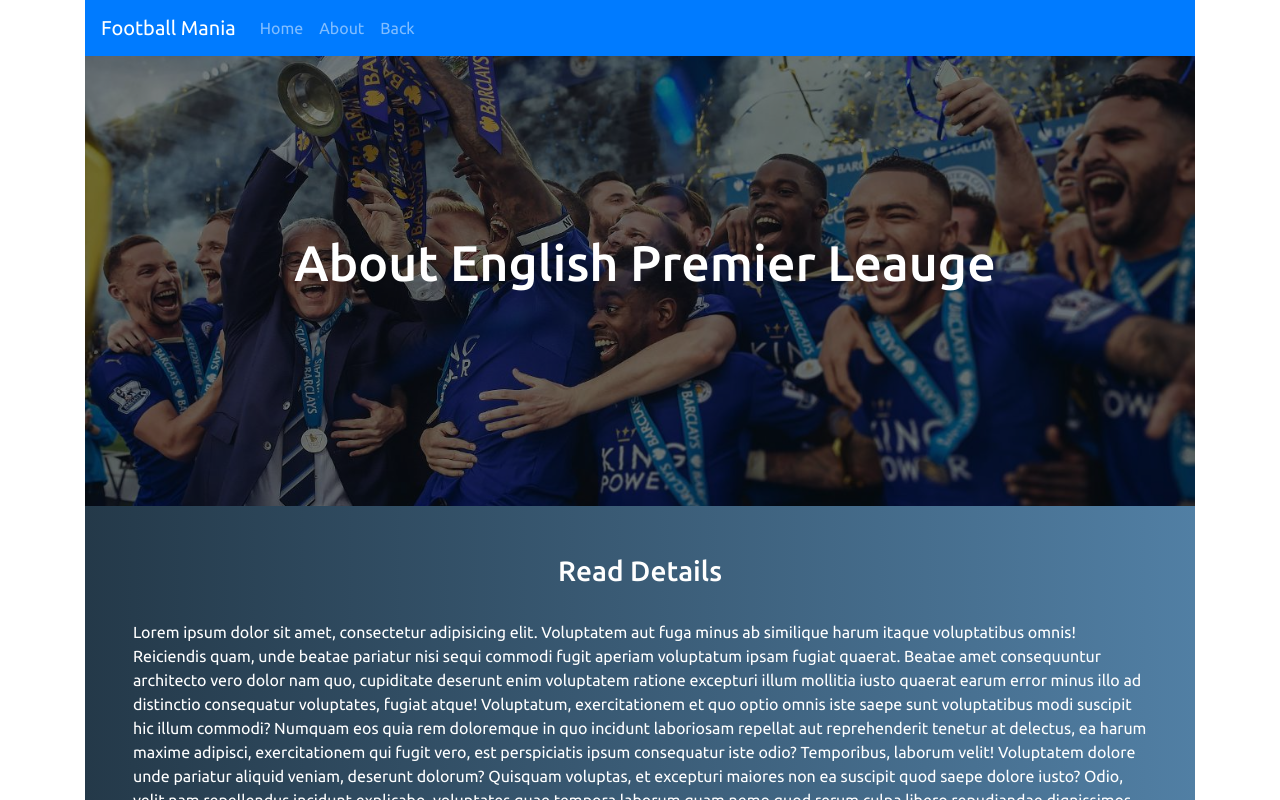
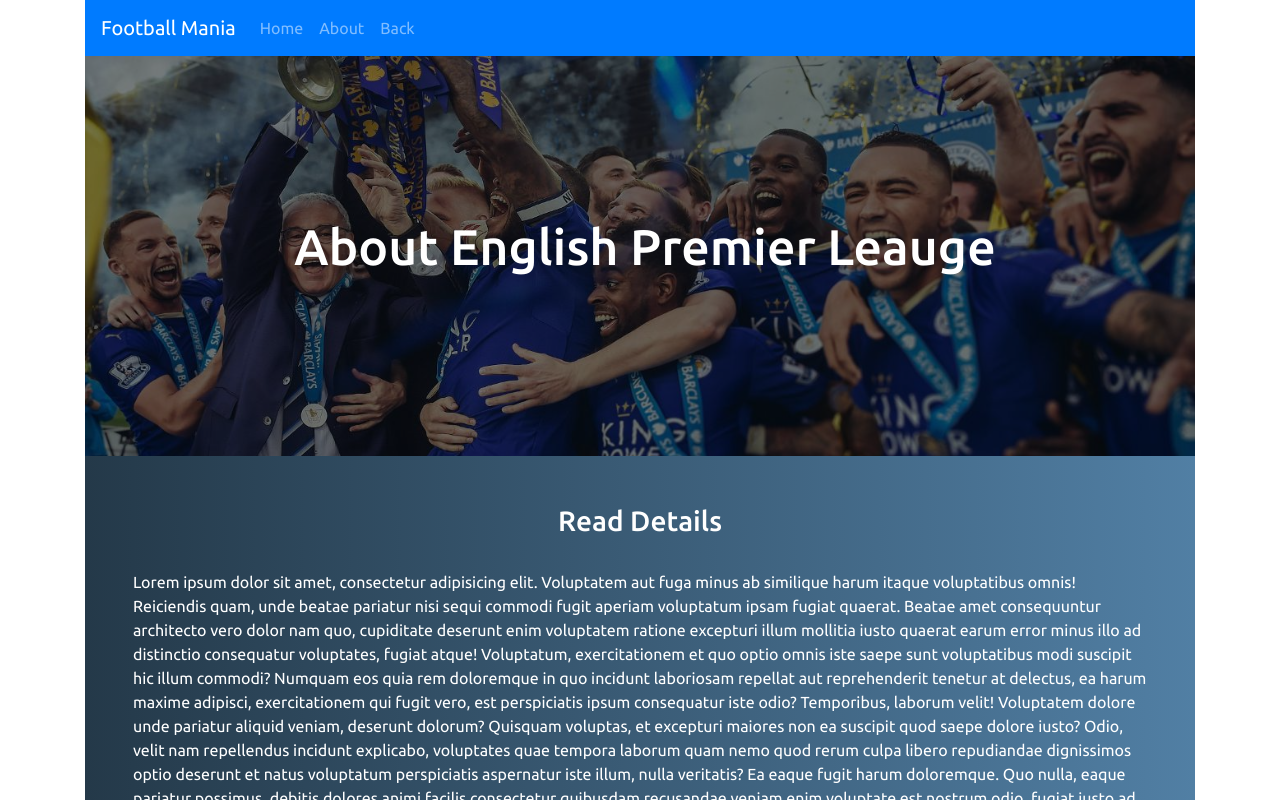
Before and after one commit to aktaruzzamanjoti97/watch-legend, a React (Create React App) app: page /about in a window 1280 px wide. Shown: the top 800 px of the page. Built offline with nearby package versions, Linux system fonts and the light colour scheme.

Commit message:
rechecked again

```diff
--- a/src/components/About/About.css
+++ b/src/components/About/About.css
@@ -1,8 +1,8 @@
 .about{
     background-image: url('../../images/stadium.jpg');
-    height: 450px;
+    height: 400px;
     background-repeat: no-repeat;
-    width: 100%;
+    /* width: 100%; */
     background-size: cover;
     background-position: center;
     position: relative;
@@ -14,7 +14,7 @@
     display: flex;
     flex-direction: column;
     align-items: center;
-    padding: 11rem 0rem;
+    padding: 10rem 0rem;
     color: white;
     position: absolute;
     background: rgb(0, 0, 0, 0.5);
--- a/src/components/Header/Header.css
+++ b/src/components/Header/Header.css
@@ -4,7 +4,7 @@
     position: absolute;
     color: white;
     background: rgba(0, 0, 0, 0.5);
-    background-size: 100% 100%;
+    /* background-size: 100% 100%; */
     margin-left: -1rem;
     background-repeat: no-repeat;
     display: flex;
@@ -15,8 +15,9 @@
 
 .header-bg{
     background-image: url('../../images/Header-bg/stadium3.jpg');
-    height: 450px;
+    height: 400px;
     position: relative;
     overflow: hidden;
     background-position: center;
+    background-size: cover;
 }
```
Also changed, not shown: 1 other file (tests, documents, lock files or other folders).
